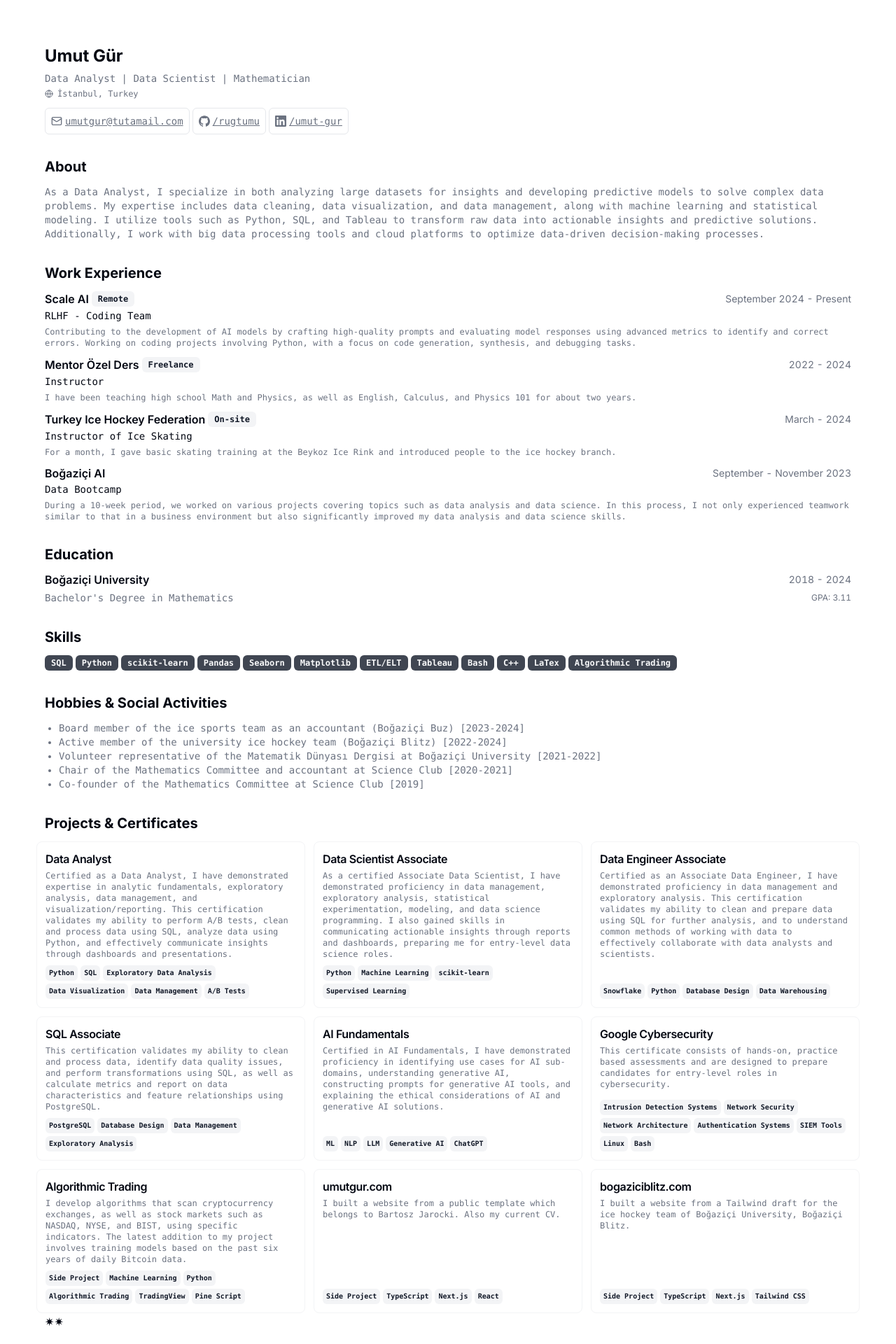
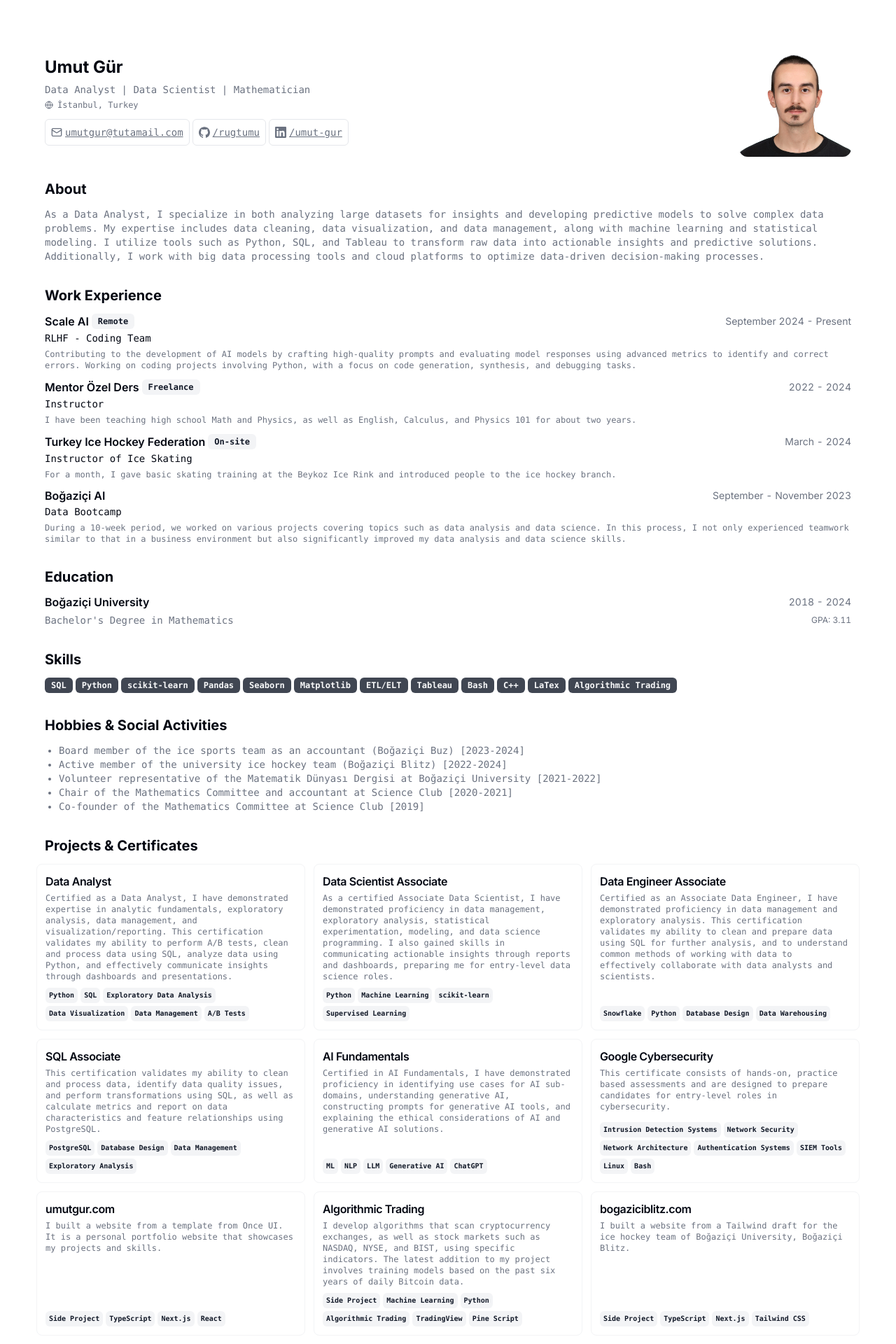
Before and after one commit to rugtumu/CV, a Next.js app: page / in a window 1280 px wide. Shown: the top 1920 px of the page at 70% size. Built offline with nearby package versions, Linux system fonts and the light colour scheme.

Commit message:
Cv update

```diff
--- a/src/app/page.tsx
+++ b/src/app/page.tsx
@@ -10,7 +10,7 @@ import { RESUME_DATA } from "@/data/resume-data";
 import { ProjectCard } from "@/components/project-card";
 import { SpeedInsights } from "@vercel/speed-insights/next"
 import { useState, useEffect } from "react";
-import avatarImage from "@/public/images/avatar.jpg";
+import avatarImage from "/public/images/avatar.jpg";
 
 export const metadata: Metadata = {
   title: `${RESUME_DATA.name}`,
@@ -92,7 +92,24 @@ export default function Page() {
               ) : null}
             </div>
           </div>
+
+          {/* Avatar - Sağ üst köşe */}
+          <div className="ml-6">
+            <Avatar className="size-40">
+              <AvatarImage
+                alt={RESUME_DATA.name}
+                src={avatarImage.src || "/images/avatar.jpg"}
+              />
+              <AvatarFallback>
+                {RESUME_DATA.name
+                  .split(" ")
+                  .map((n) => n[0])
+                  .join("")}
+              </AvatarFallback>
+            </Avatar>
+          </div>
         </div>
+
         <Section>
           <h2 className="text-xl font-bold">About</h2>
           <p className="text-pretty font-mono text-sm text-muted-foreground">
@@ -210,9 +227,10 @@ export default function Page() {
           </div>
         </Section>
       </section>
+      {/*}
       <p>
       ✷✷
-      </p>
+      </p>*/}
     </main>
   );
 }
--- a/src/data/resume-data.tsx
+++ b/src/data/resume-data.tsx
@@ -243,6 +243,20 @@ export const RESUME_DATA = {
       },
     },
     {
+      title: "umutgur.com",
+      techStack: [
+        "Side Project",
+        "TypeScript",
+        "Next.js",
+        "React"
+      ],
+      description: "I built a website from a template from Once UI. It is a personal portfolio website that showcases my projects and skills.",
+      link: {
+        label: "umutgur.com",
+        href: "https://umutgur.com/",
+      },
+    },
+    {
       title: "Algorithmic Trading",
       techStack: [
         "Side Project",
@@ -256,20 +270,6 @@ export const RESUME_DATA = {
       link: {
         label: "github.com/rugtumu/trade",
         href: "https://github.com/rugtumu/trade",
-      },
-    },
-    {
-      title: "umutgur.com",
-      techStack: [
-        "Side Project",
-        "TypeScript",
-        "Next.js",
-        "React"
-      ],
-      description: "I built a website from a public template which belongs to Bartosz Jarocki. Also my current CV.",
-      link: {
-        label: "umutgur.com",
-        href: "https://umutgur.com/",
       },
     },
     {
```
Also changed, not shown: 2 other files (tests, documents, lock files or other folders).
